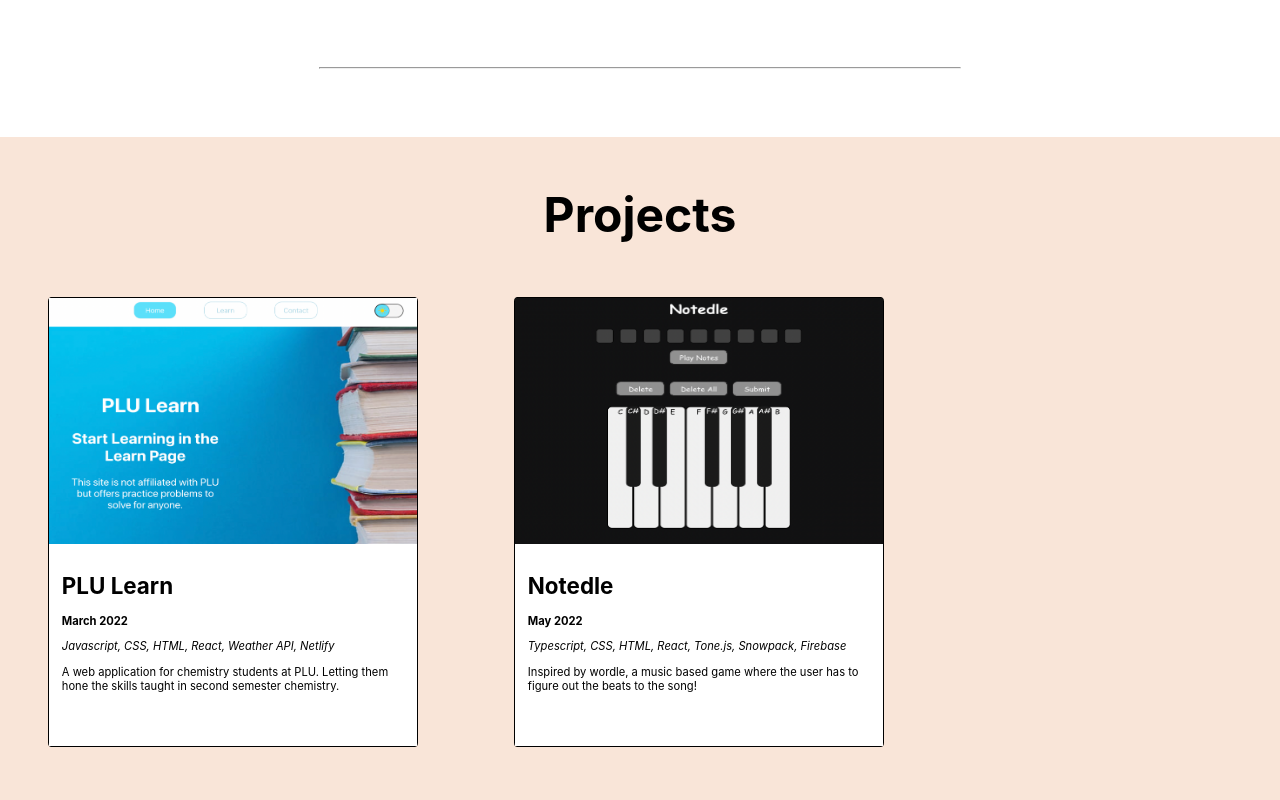
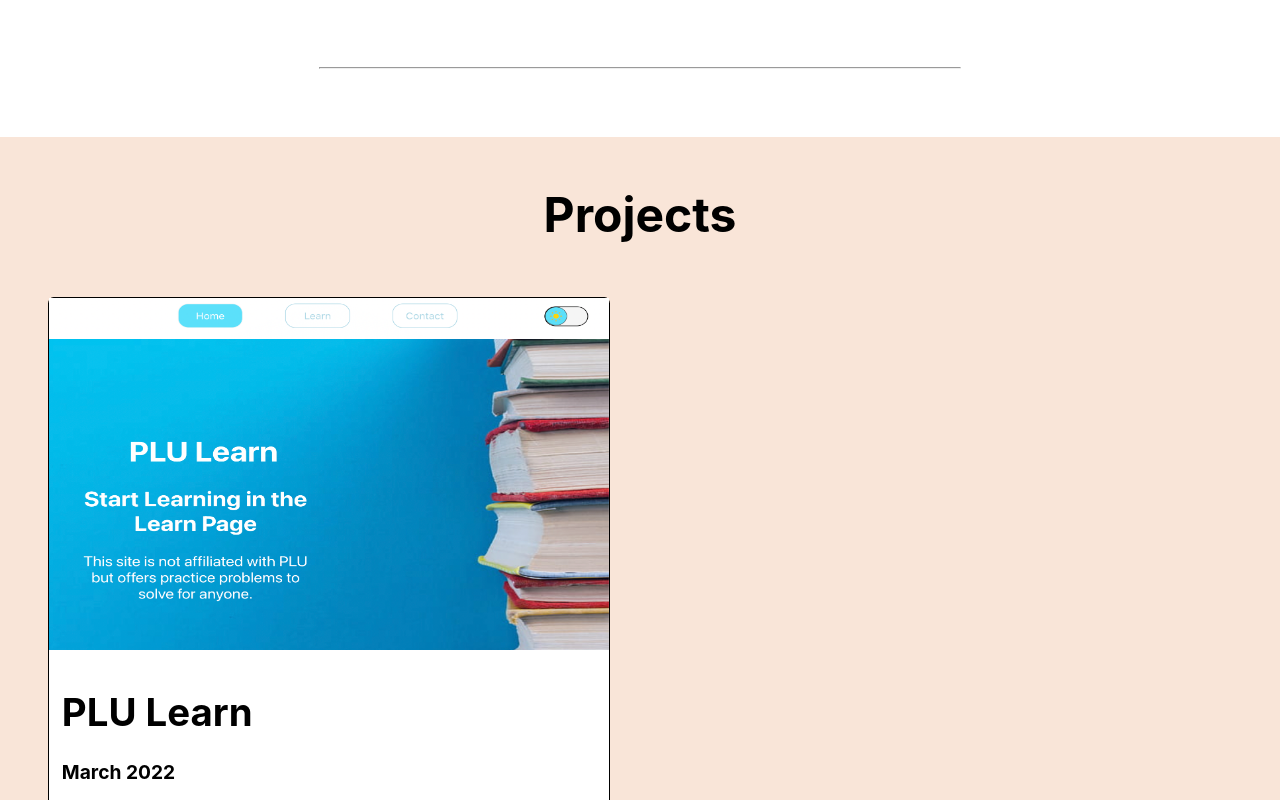
Before and after one commit to StuartGavidia/PortfolioWebsite, a React (Create React App) app: page /home in a window 1280 px wide. Shown: the part 760-1560 px from the top of the page. Built offline with nearby package versions, Linux system fonts and the light colour scheme.

Commit message:
Fixed auto sizing bug

```diff
--- a/src/components/Project/Project.css
+++ b/src/components/Project/Project.css
@@ -1,13 +1,13 @@
 .project {
     border: 1px solid black;
-    height: 28rem;
-    width: 23rem;
+    height: 40rem;
+    width: 35rem;
     border-radius: 1%;
     display: grid;
     grid-template-columns: 100%;
     grid-template-rows: 55% 45%;
     margin: 3rem 3rem;
-    font-size: 0.7rem
+    font-size: 1.2rem
 }
 
 .project-image {
--- a/src/data.ts
+++ b/src/data.ts
@@ -8,8 +8,7 @@ export const projects:projectInfo[] = [
         quickBio: "A web application for chemistry students at PLU. Letting them hone the skills taught in second semester chemistry.",
         img_link:  "plulearn.png",
         info: {
-            description1: "",
-            description2: ""
+            description1: "At the time I was taking Chemistry. I utilized my skills in React to develop a user friendly web application for undergrad students taking Gen Chem. The app displayed the weather at PLU and had a dataset of almost 180 multiple choice questions across 8 units. The web app would tell the user whether they got the answer correct, and displayed links related to the question for extra help."
         }
     },
     {
@@ -19,8 +18,7 @@ export const projects:projectInfo[] = [
         quickBio: "Inspired by wordle, a music based game where the user has to figure out the beats to the song!",
         img_link:  "notedle.png",
         info: {
-            description1: "Hello there",
-            description2: "Oh yeahh yeah",
+            description1: "Hello there"
         }
     },
     {
@@ -30,8 +28,7 @@ export const projects:projectInfo[] = [
         quickBio: "Replicating our solar system by emulating gravity and the orbits of planets.",
         img_link:  "solarsystem.png",
         info: {
-            description1: "",
-            description2: ""
+            description1: ""
         }
     },
     {
@@ -41,8 +38,7 @@ export const projects:projectInfo[] = [
         quickBio: "Want to save a playlist onto your Spotify account? Jammming does just that (Codecademy Project).",
         img_link:  "jammming.png",
         info: {
-            description1: "",
-            description2: ""
+            description1: ""
         }
     },
     {
@@ -52,8 +48,7 @@ export const projects:projectInfo[] = [
         quickBio: "Creating a website to showcase projects developed by students at Pacific Lutheran University.",
         img_link: "programmingpartyweb.png",
         info: {
-            description1: "",
-            description2: ""
+            description1: ""
         }
     }
 ]
--- a/src/interfaces.ts
+++ b/src/interfaces.ts
@@ -6,7 +6,7 @@ export interface projectInfo {
     img_link: string,
     info: {
         description1: string,
-        description2: string,
+        description2?: string,
         description3?: string
     }
 }
--- a/src/pages/CurrentProjectPage/CurrentProjectPage.css
+++ b/src/pages/CurrentProjectPage/CurrentProjectPage.css
@@ -1,5 +1,5 @@
 .currentproject {
-    height: 80rem;
+    min-height: 60rem;
 }
 
 .currentproject img {
--- a/src/pages/HomePage/HomePage.css
+++ b/src/pages/HomePage/HomePage.css
@@ -1,10 +1,10 @@
 .home {
-    height: 170rem;
+    min-height: 100rem;
     width: 100%;
 }
 
 .projects {
-    height: 120rem;
+    min-height: 60rem;
     width: 100%;
     background-color: #f9e5d8;
     padding-top: 2rem;
```
